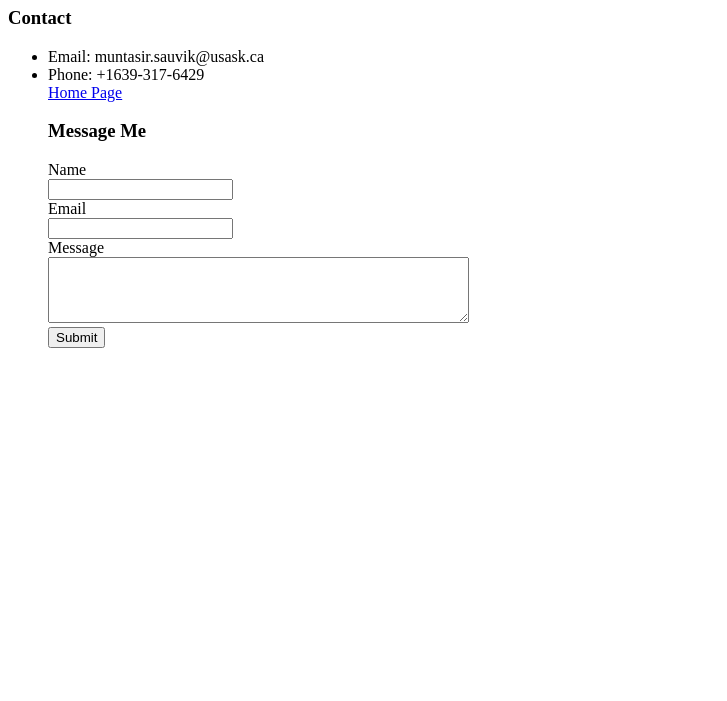
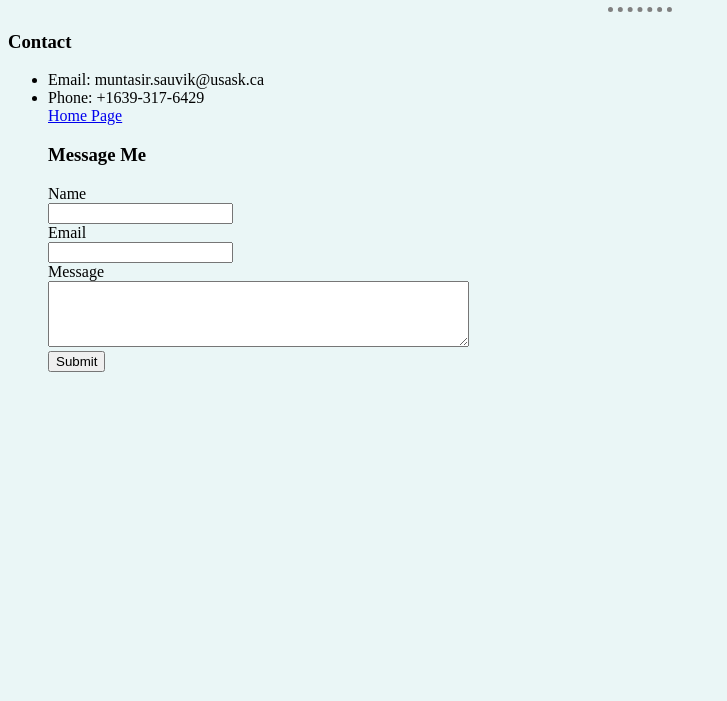
Before and after one commit to MuntasirSauvik/CV, a plain HTML site: page contact.html in a window 1280 px wide. Shown: the part 99-800 px from the top of the page, without its empty margins (0-727 px from the left). Drawn offline with Linux system fonts and the light colour scheme.

Commit message:
added css stylesheets

```diff
--- a/contact.html
+++ b/contact.html
@@ -4,13 +4,14 @@
 <head>
   <meta charset="utf-8">
   <title>Sauvik's Personal Site: Contact</title>
+  <link rel="stylesheet" href="css/styles.css">
 </head>
 
 <body>
   <!-- https://media-exp1.licdn.com/dms/image/C5103AQGb0Kf6Es989g/profile-displayphoto-shrink_200_200/0?e=1606348800&v=beta&t=eJhq7QcK2mVSc6clFWVLmo8g72UdoHrujBVbJAL0RGk -->
   <img src="image.png" alt="Muntasir Sauvik Profile Picture">
   <h1>Muntasir Sauvik</h1>
-
+  <hr>
   <h3>Contact</h3>
   <ul>
     <li>Email: muntasir.sauvik@usask.ca</li>
--- /dev/null
+++ b/css/styles.css
@@ -0,0 +1,11 @@
+body {
+  background-color: #EAF6F6;
+}
+
+hr {
+  border-style: none;
+  border-top-style: dotted;
+  border-color: grey;
+  border-width: 5px;
+  width: 5%;
+}
```
Also changed, not shown: hobbies.html (+2 -0 lines), index.html (+14 -3 lines).
